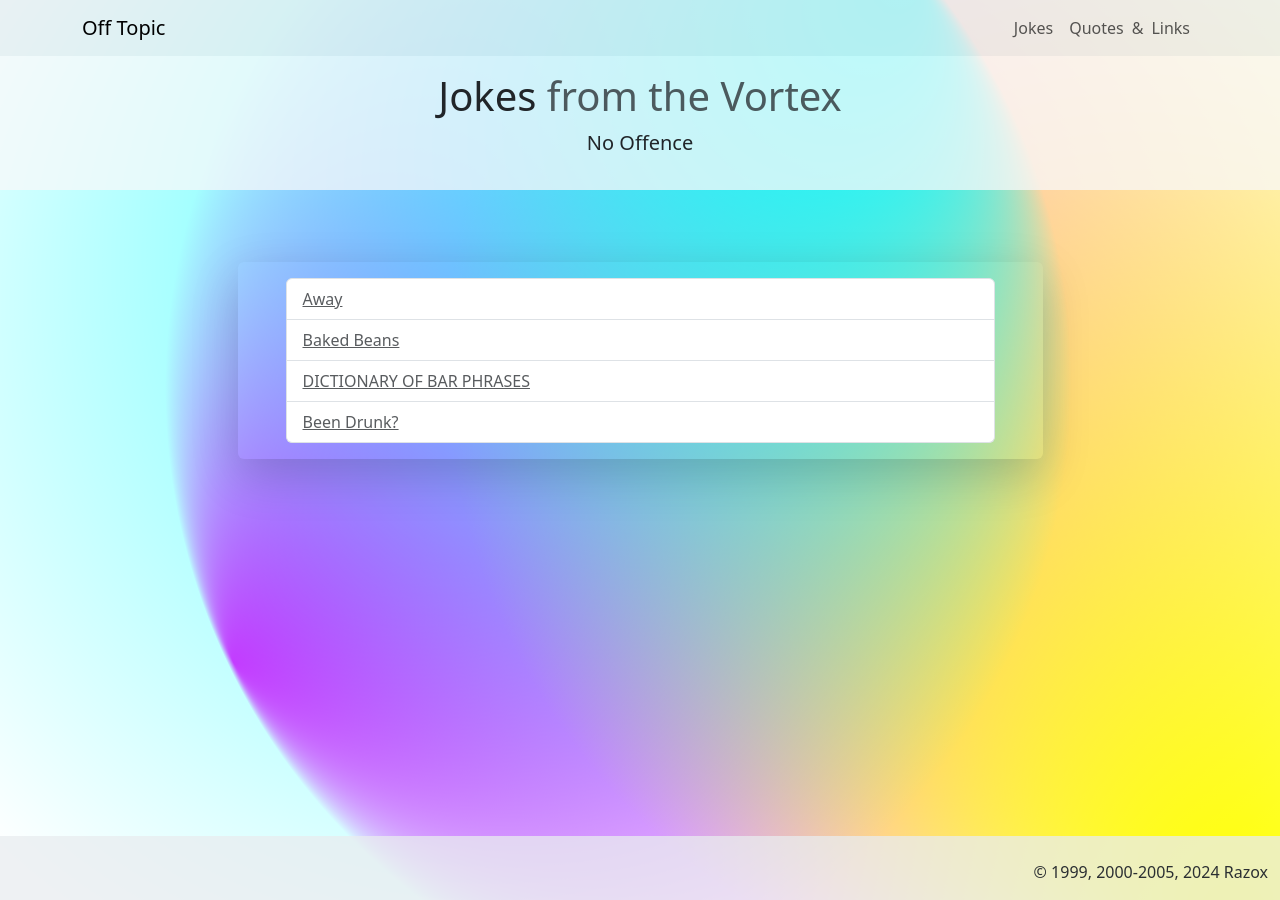
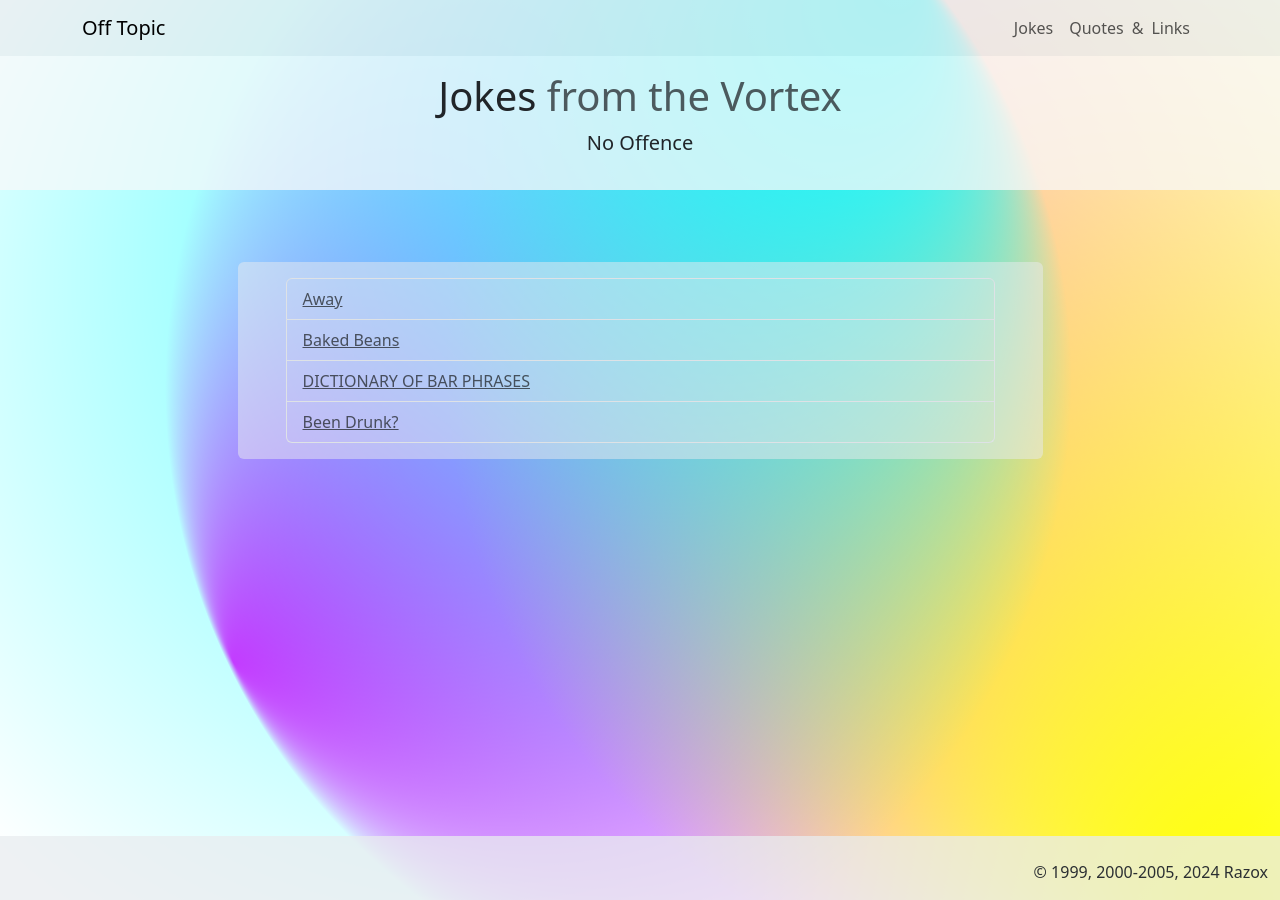
Before and after one commit to raz0x/razox, a Jekyll site: the page built from jokes.html, in a window 1280 px wide. Built offline with Jekyll 4.4.1, drawn with Linux system fonts in a browser that asks for light colours; the list of posts is cut into pages by our own code.

Commit message:
Update jokes.html

```diff
--- a/jokes.html
+++ b/jokes.html
@@ -8,10 +8,10 @@ lead: "No&nbsp;Offence"
 ---
 
 <section class="col col-md-9 mx-auto p-3 my-5 mx-auto">
-    <ul class="list-group bg-opacity-75 shadow-lg py-3 px-5">
+    <ul class="list-group bg-body-secondary bg-opacity-50 py-3 px-5">
     {% for joke in site.jokes %}
-        <li class="list-group-item bg-opacity-50">
-            <a href="{{ joke.url }}" class="list-group-item-action bg-transparent">{{ joke.subject }}</a>
+        <li class="list-group-item bg-transparent">
+            <a href="{{ joke.url }}" class="list-group-item-action">{{ joke.subject }}</a>
         </li>
     {% endfor %}
     </ul>
```
